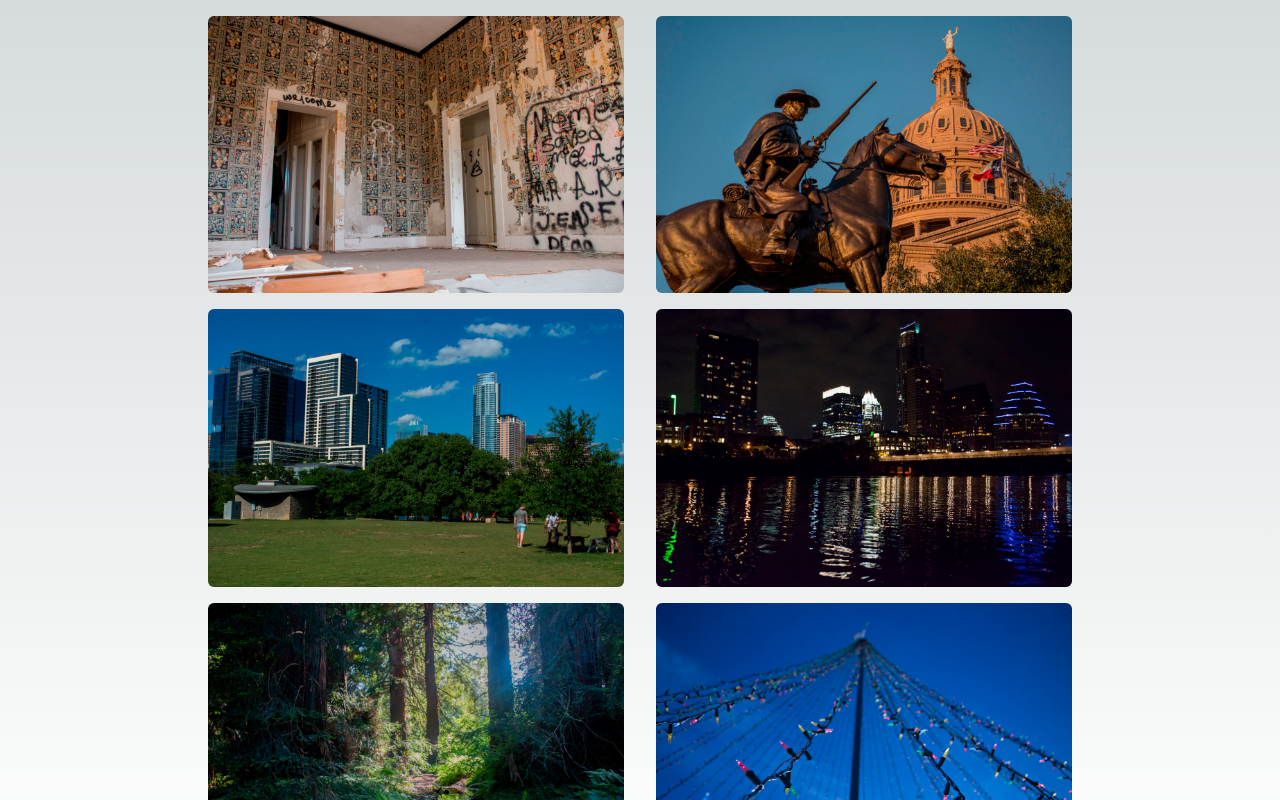
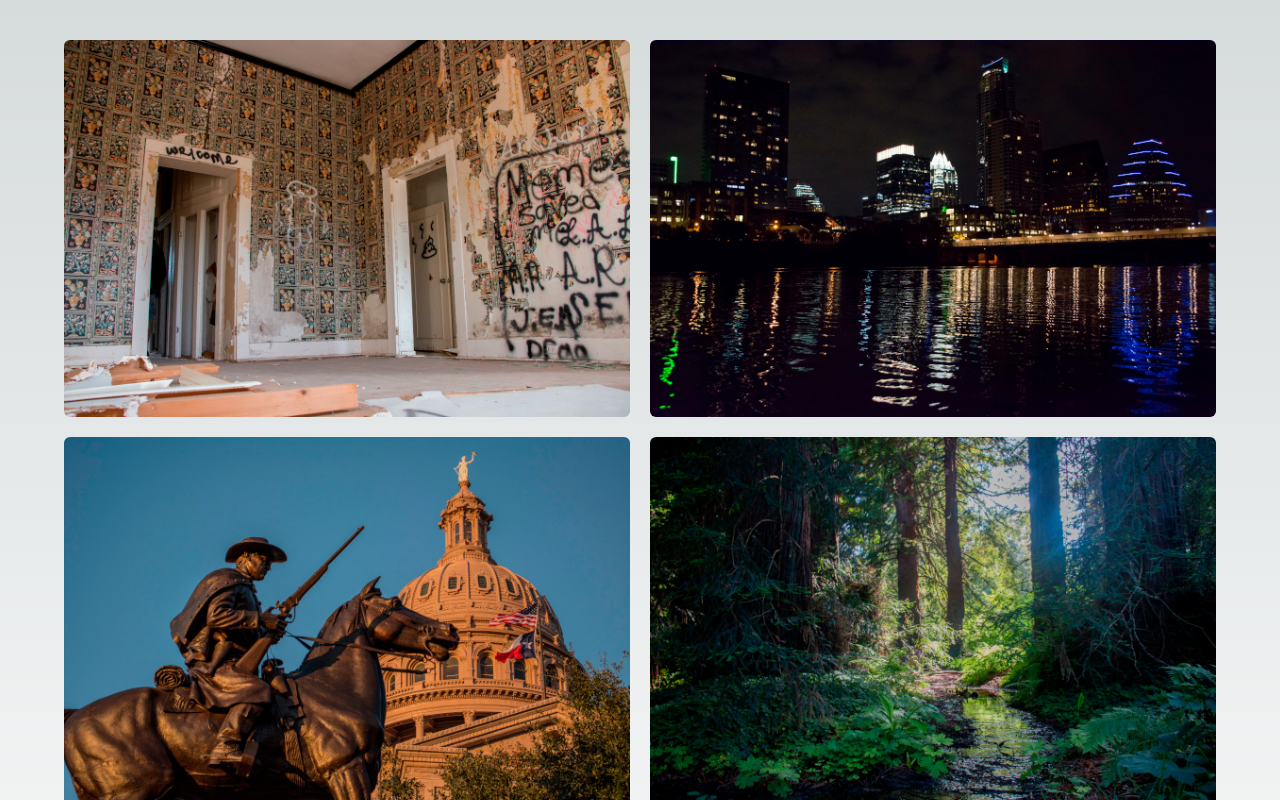
Before and after one commit to danielloera/reatret.net, a Next.js app: page / in a window 1280 px wide. Shown: the top 800 px of the page. Built offline with nearby package versions, Linux system fonts and the light colour scheme.

Commit message:
Change flex box to use columns instead

```diff
--- a/src/app/page.js
+++ b/src/app/page.js
@@ -7,22 +7,33 @@ import { useRouter } from 'next/navigation'
 export default function Home() {
   const router = useRouter();
 
-  let photoElements = photos.map((entry) =>
-    <img
-      className="hover:outline outline-4 outline-emerald-500
-                 rounded-md w-full md:w-1/3"
-      onClick={() => router.push(`/photo/${entry.id}`)}
-      key={entry.id}
-      src={entry.thumbnailPath}
-      alt={entry.description}
-      width={600}
-      height={400} />);
+  const chunkedPhotos = [];
+  const chunkSize = 3;
+  for (let i = 0; i < photos.length; i += chunkSize) {
+    chunkedPhotos.push(photos.slice(i, i + chunkSize));
+  }
+
+  let photoColumns = chunkedPhotos.map((chunk) =>
+      <div className="flex flex-col gap-5">{
+          chunk.map((photo) =>
+	      <div>
+                  <img
+                    onClick={() => router.push(`/photo/${photo.id}`)}
+                    className="w-full h-full rounded-md object-cover
+		               hover:outline outline-4 outline-emerald-500"
+                    key={photo.id}
+                    src={photo.thumbnailPath}
+                    alt={photo.description}
+                    width={600}
+                    height={400} />
+	      </div>)}
+      </div>);
 
   return (
-    <main className="flex min-h-screen flex-row flex-wrap items-center
-                     gap-y-4
-                     gap-x-2 md:max-2xl:gap-x-8 justify-center p-4">
-      {photoElements}
+    <main className="max-w-7xl w-[90%] m-auto pt-10">
+     <div className="flex flex-col md:flex-row gap-5">
+      {photoColumns}
+     </div>
     </main>
   );
 }
```
